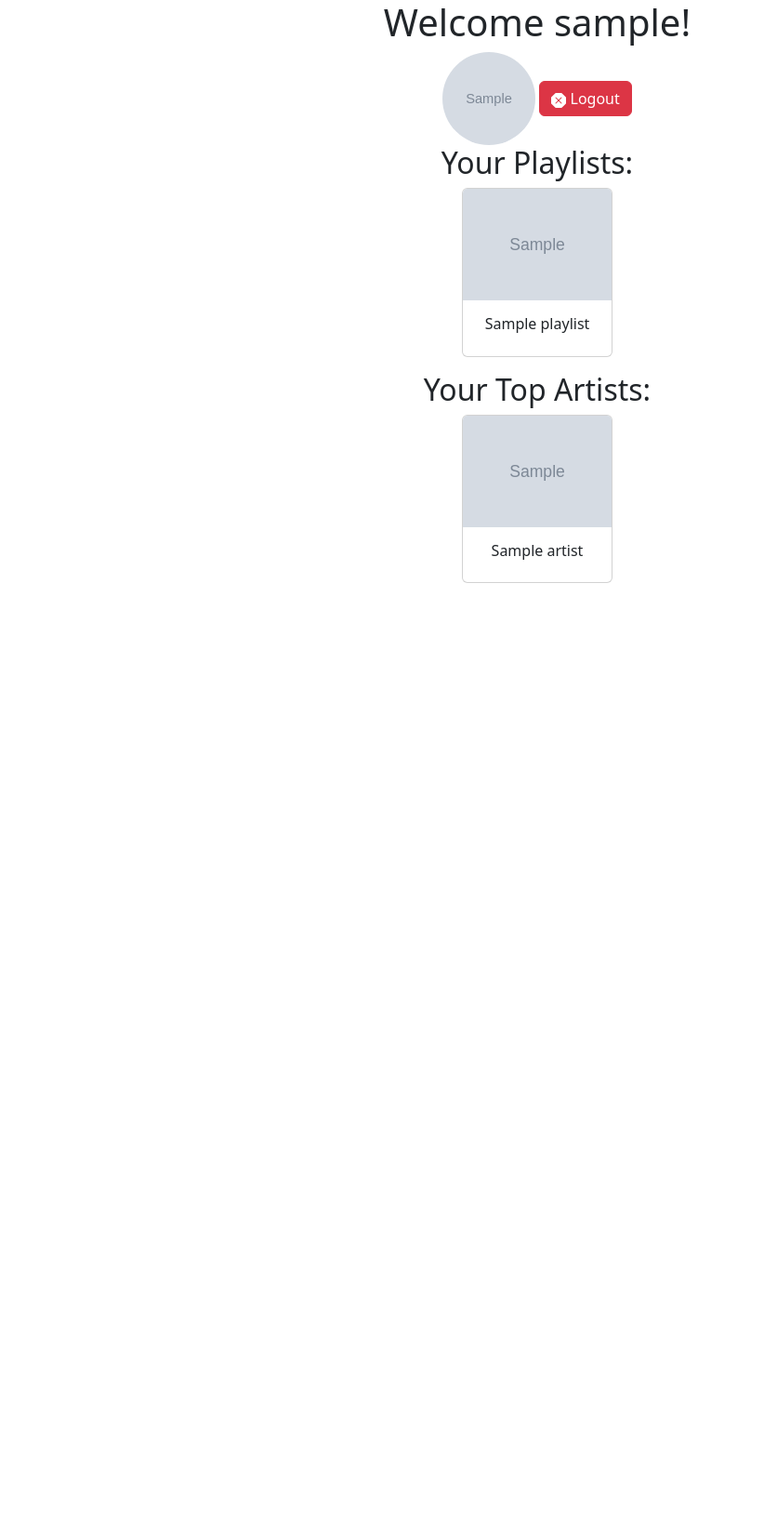
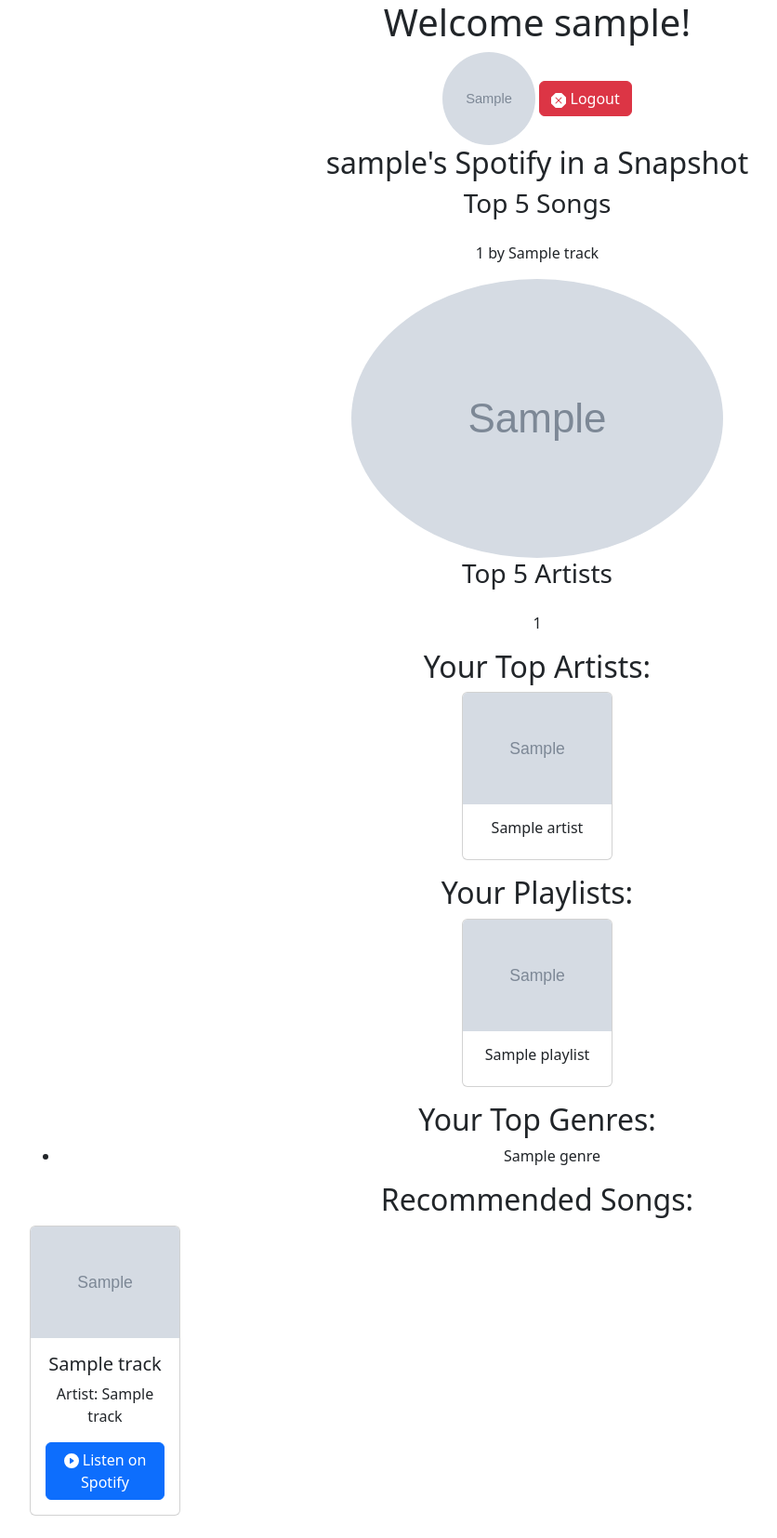
Before and after one commit to KimCBenson/getmystats, a Flask app: template templates/user.html in a window 1280 px wide. Shown: the whole page at 93% size, without its empty margins (62-898 px from the left). Before the commit the page ends 627 px from the top, so only its background shows below. Run offline with Flask 3, Linux system fonts and the light colour scheme; the template is opened without the code that fills it: most values are stand-ins (such as "Sample title", 1, 10 or a date in 2020); grey boxes marked "Sample" are stand-in pictures.

Commit message:
Add files via upload

```diff
--- a/templates/user.html
+++ b/templates/user.html
@@ -13,6 +13,7 @@
         <div class="container text-center">
 
             <!-- Username and Profile Image -->
+            <div class="usernameHeader">
                 <h1>Welcome {{ username }}!</h1>
                 <img class="rounded-circle" src="{{ profile_picture_url }}" alt="Profile Picture" width="100" height="100">
 
@@ -25,8 +26,58 @@
                         Logout
                     </a>
                 </button>
+            </div>
+
+            <!-- "Your Data In A Snapshot" Section -->
+            <div class="snapshot-container">
+                <h2>{{ username }}'s Spotify in a Snapshot</h2>
+                <div class="snapshot-content">
+                    <div class="snapshot-column">
+                        <h3 class="mb-4">Top 5 Songs</h3>
+                        <ul class="list-unstyled">
+                            {% for track in top_tracks %}
+                                <li>{{ track[0] }} by {{ track[1] }}</li>
+                            {% endfor %}
+                        </ul>
+                    </div>
+
+                    <img src="{{ profile_picture_url }}" alt="Profile Picture" class="snapshot-icon rounded-circle mx-auto d-block">
+
+                    <div class="snapshot-column">
+                        <h3 class="mb-4">Top 5 Artists</h3>
+                        <ul class="list-unstyled">
+                            {% for artist in top5_artists %}
+                                <li>{{ artist[0] }}</li>
+                            {% endfor %}
+                        </ul>
+                    </div>
+                </div>
+            </div>
+
+            <!-- Top Artists -->
+            <div class="greyBackground">
+                <div class="container text-center">
+                    <h2>Your Top Artists:</h2>
+
+                    <div class="row justify-content-center align-items-stretch">
+                        {% for artist, icon_url in top_artists %}
+                        <div class="col-md-2 mb-3">
+                            <div class="card h-100 d-flex flex-column justify-content-center">
+                                <a href="#"></a>
+                                    <img src="{{ icon_url }}" class="card-img-top" alt="{{ artist }} icon">
+                                </a>
+                                <div class="card-body text-center">
+                                    <h6 class="card-title">{{ artist }}</h6>
+                                </div>
+                                </div>
+                            </div>
+                        {% endfor %}
+                        </div>
+                    </div>
+            </div>
 
             <!-- Playlists -->
+            <div class="greyBackground">
                 <div class="container text-center">
                     <h2>Your Playlists:</h2>
 
@@ -34,7 +85,7 @@
                         {% for playlist in playlists %}
                         <div class="col-md-2 mb-3">
                             <div class="card h-100 d-flex flex-column justify-content-center">
-                            <a href="{{ playlist.external_urls.spotify }}" target="_blank"> <!-- Add anchor tag here -->
+                                <a href="{{ playlist.external_urls.spotify }}" target="_blank">
                                     <img src="{{ playlist.images[0].url }}" class="card-img-top" alt="{{ playlist.name }} cover">
                                 </a>
                                 <div class="card-body text-center">
@@ -45,29 +96,41 @@
                         {% endfor %}
                     </div>
                 </div>
+            </div>
 
-            <!-- Top Artists -->
             <div class="container text-center">
-                <h2>Your Top Artists:</h2>
+                <h2>Your Top Genres:</h2>
+                <ul>
+                    {% for genre, count in top_genres %}
+                        <li>{{ genre }}</li>
+                    {% endfor %}
+                </ul>
+            </div>
 
-                <div class="row justify-content-center align-items-stretch">
-                    {% for artist, icon_url in top_artists %}
-                    <div class="col-md-2 mb-3">
-                        <div class="card h-100 d-flex flex-column justify-content-center">
-                            <a href="#" target="_blank"> <!-- Add link to artist profile -->
-                                <img src="{{ icon_url }}" class="card-img-top" alt="{{ artist }} icon">
+            <div class="greyBackground">
+                <div class="container text-center">
+                    <h2>Recommended Songs:</h2>
+                    <div class="row">
+                        {% for track in recommended_tracks %}
+                            <div class="col-md-2 mb-4">
+                                <div class="card">
+                                    <img src="{{ track.image_url }}" class="card-img-top" alt="Song Image">
+                                    <div class="card-body">
+                                        <h5 class="card-title">{{ track.track_name }}</h5>
+                                        <p class="card-text">Artist: {{ track.artist_name }}</p>
+                                        <a href="{{ track.track_url }}" class="btn btn-primary" target="_blank">
+                                            <svg xmlns="http://www.w3.org/2000/svg" width="16" height="16" fill="currentColor" class="bi bi-play-circle-fill" viewBox="0 0 16 16">
+                                                <path d="M16 8A8 8 0 1 1 0 8a8 8 0 0 1 16 0M6.79 5.093A.5.5 0 0 0 6 5.5v5a.5.5 0 0 0 .79.407l3.5-2.5a.5.5 0 0 0 0-.814z"/>
+                                            </svg>
+                                            Listen on Spotify
                                         </a>
-                            <div class="card-body text-center">
-                                <h6 class="card-title">{{ artist }}</h6>
                                     </div>
                                 </div>
                             </div>
                         {% endfor %}
                     </div>
                 </div>
-
-
-
+            </div>
 
         </div>
     <script src="https://cdn.jsdelivr.net/npm/bootstrap@5.3.3/dist/js/bootstrap.bundle.min.js" integrity="sha384-YvpcrYf0tY3lHB60NNkmXc5s9fDVZLESaAA55NDzOxhy9GkcIdslK1eN7N6jIeHz" crossorigin="anonymous"></script>
```
Also changed, not shown: templates/index.html (line endings or trailing spaces), templates/photos/userstats.png (added). Lines whose indentation alone changed are shown as unchanged.
